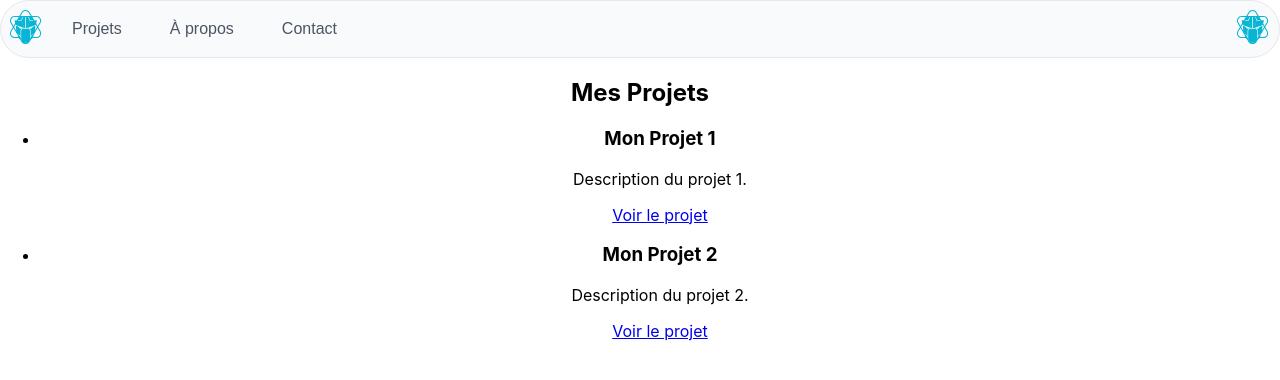
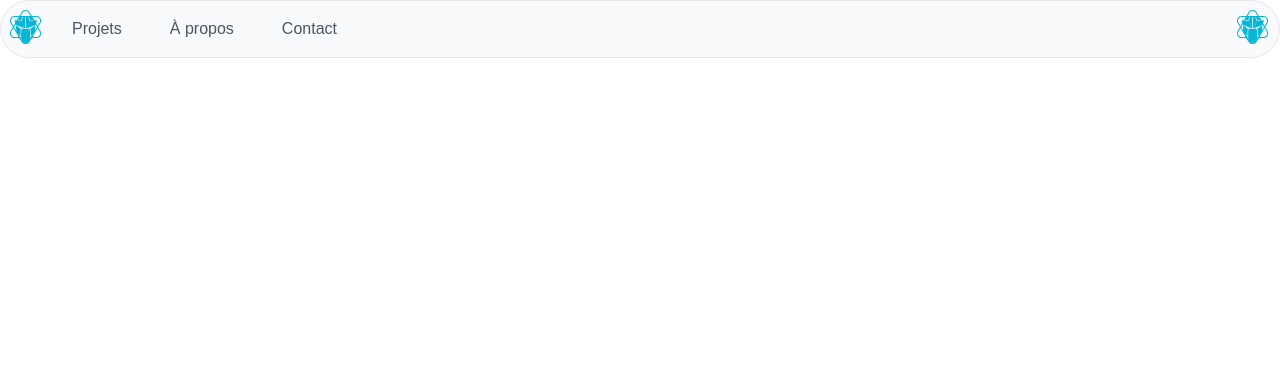
Before and after one commit to Jwell2014/portfolio, a React (Create React App) app: page / in a window 1280 px wide. Shown: the top 380 px of the page. Built offline with nearby package versions, Linux system fonts and the light colour scheme; a web font is replaced by a local one.

Commit message:
page d'accueil

```diff
--- a/src/App.tsx
+++ b/src/App.tsx
@@ -13,7 +13,6 @@ function App() {
     <div className="App">
       <Header />
       <div>
-        <ProjectList />
       </div>
     </div>
 
```
